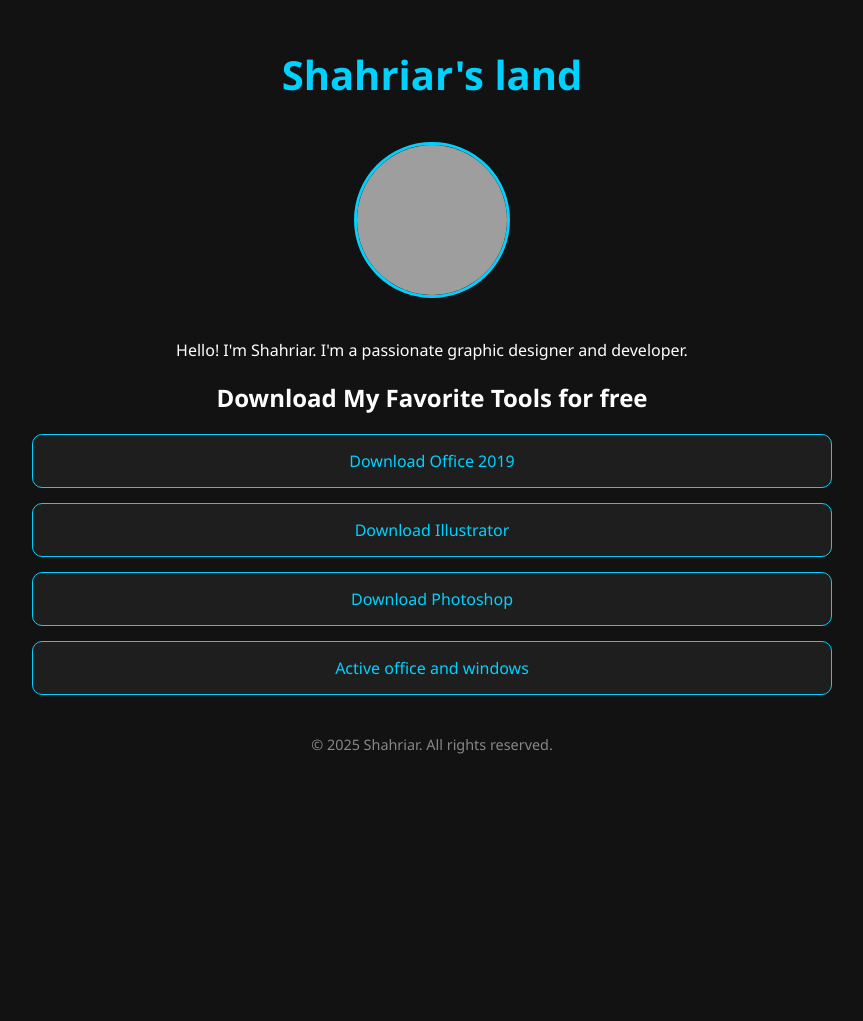
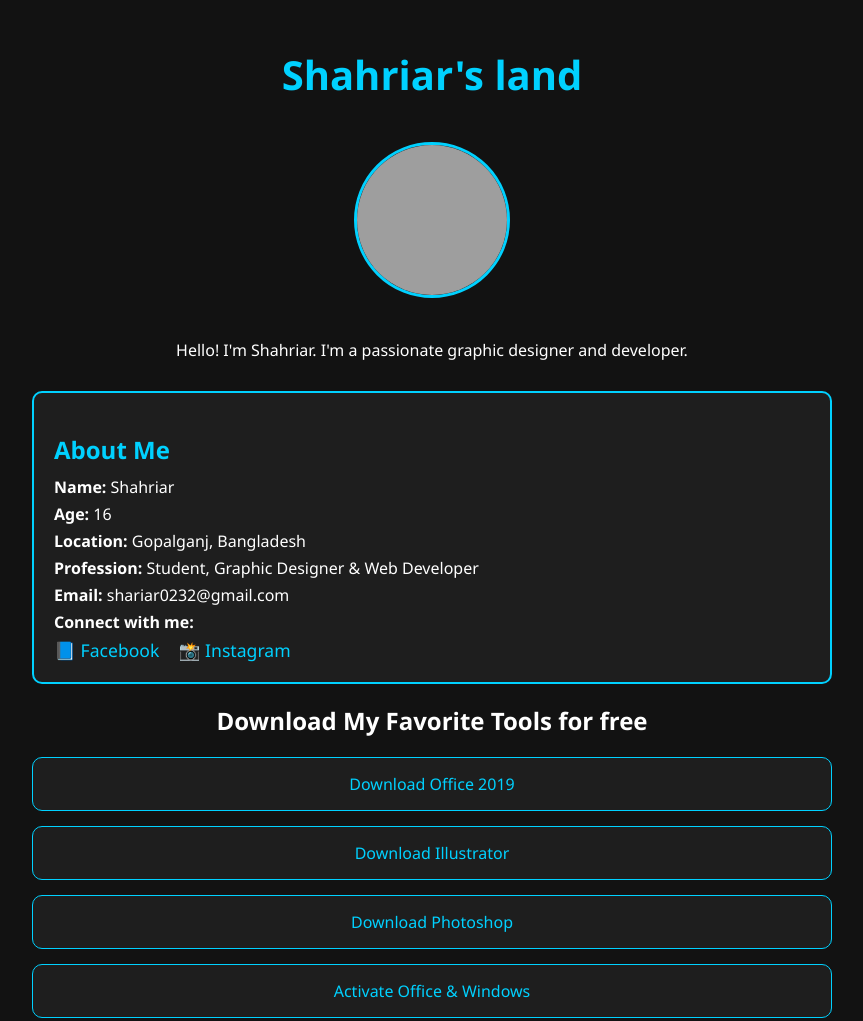
Before and after one commit to shariar-sheikh/Shahriar, a plain HTML site: page index.html in a window 1280 px wide. Shown: the top 1021 px of the page, without its empty margins (208-1071 px from the left). Before the commit the page ends 800 px from the top, so only its background shows below. Drawn offline with Linux system fonts and the light colour scheme; grey boxes are pictures that could not be loaded.

Commit message:
Update index.html

```diff
--- a/index.html
+++ b/index.html
@@ -35,6 +35,7 @@ header h1 {
       border: 3px solid #00d1ff;
       transition: transform 0.3s ease;
     }
+
     .profile-pic:hover {
       transform: scale(1.1);
     }
@@ -45,6 +46,7 @@ header h1 {
       gap: 15px;
       margin-top: 20px;
     }
+
     .btn {
       padding: 15px 25px;
       background-color: #1e1e1e;
@@ -54,10 +56,36 @@ header h1 {
       border-radius: 10px;
       transition: background 0.3s, transform 0.3s;
     }
+
     .btn:hover {
       background-color: #00d1ff;
       color: #000;
       transform: translateY(-5px);
+    }
+
+    .id-card {
+      background-color: #1e1e1e;
+      border: 2px solid #00d1ff;
+      border-radius: 10px;
+      padding: 20px;
+      margin-top: 30px;
+      text-align: left;
+    }
+
+    .id-card h2 {
+      color: #00d1ff;
+      margin-bottom: 10px;
+    }
+
+    .id-card p {
+      margin: 5px 0;
+    }
+
+    .social-links a {
+      color: #00d1ff;
+      text-decoration: none;
+      margin-right: 15px;
+      font-size: 1.1em;
     }
 
     footer {
@@ -70,7 +98,6 @@ footer {
       from { opacity: 0; transform: translateY(20px); }
       to { opacity: 1; transform: translateY(0); }
     }
-
   </style>
 </head>
 <body>
@@ -84,14 +111,29 @@ footer {
       <p>Hello! I'm Shahriar. I'm a passionate graphic designer and developer.</p>
     </section>
 
+    <!-- ID CARD SECTION START -->
+    <section class="id-card">
+      <h2>About Me</h2>
+      <p><strong>Name:</strong> Shahriar</p>
+      <p><strong>Age:</strong> 16</p>
+      <p><strong>Location:</strong> Gopalganj, Bangladesh</p>
+      <p><strong>Profession:</strong> Student, Graphic Designer & Web Developer</p>
+      <p><strong>Email:</strong><a href="shariar0232@gmail.com"></a> shariar0232@gmail.com</p>
+      <div class="social-links">
+        <p><strong>Connect with me:</strong></p>
+        <a href="https://www.facebook.com/profile.php?id=61576267650040" target="_blank">📘 Facebook</a>
+        <a href="https://www.instagram.com/shahriarsheikh.pro/" target="_blank">📸 Instagram</a>
+      </div>
+    </section>
+    <!-- ID CARD SECTION END -->
+
     <section class="downloads">
       <h2>Download My Favorite Tools for free</h2>
       <div class="btn-group">
         <a href="https://drive.google.com/file/d/1XF5_eG2j0_JM43IdmaKV7jm8ng1qce-B/view?usp=drive_link" class="btn">Download Office 2019</a>
         <a href="https://drive.google.com/drive/folders/19O_nMuIs6vQsUhEVME4XKZDlVF2hXh-u?usp=drive_link" class="btn">Download Illustrator</a>
         <a href="https://drive.google.com/drive/folders/19O_nMuIs6vQsUhEVME4XKZDlVF2hXh-u?usp=drive_link" class="btn">Download Photoshop</a>
-         <a href="https://drive.google.com/file/d/1qr-vXMcVs11xi4ZzRTI-0ZdxQTjhi-ML/view?usp=sharing" class="btn">Active office and windows</a>
-
+        <a href="https://drive.google.com/file/d/1qr-vXMcVs11xi4ZzRTI-0ZdxQTjhi-ML/view?usp=sharing" class="btn">Activate Office & Windows</a>
       </div>
     </section>
 
@@ -100,13 +142,11 @@ footer {
     </footer>
   </div>
 
-  <script src="script.js">
-    // Small animation effect on load
+  <script>
     document.addEventListener('DOMContentLoaded', () => {
       const container = document.querySelector('.container');
       container.style.opacity = 1;
     });
-
   </script>
 </body>
 </html>
```
Lines whose indentation alone changed are shown as unchanged.
